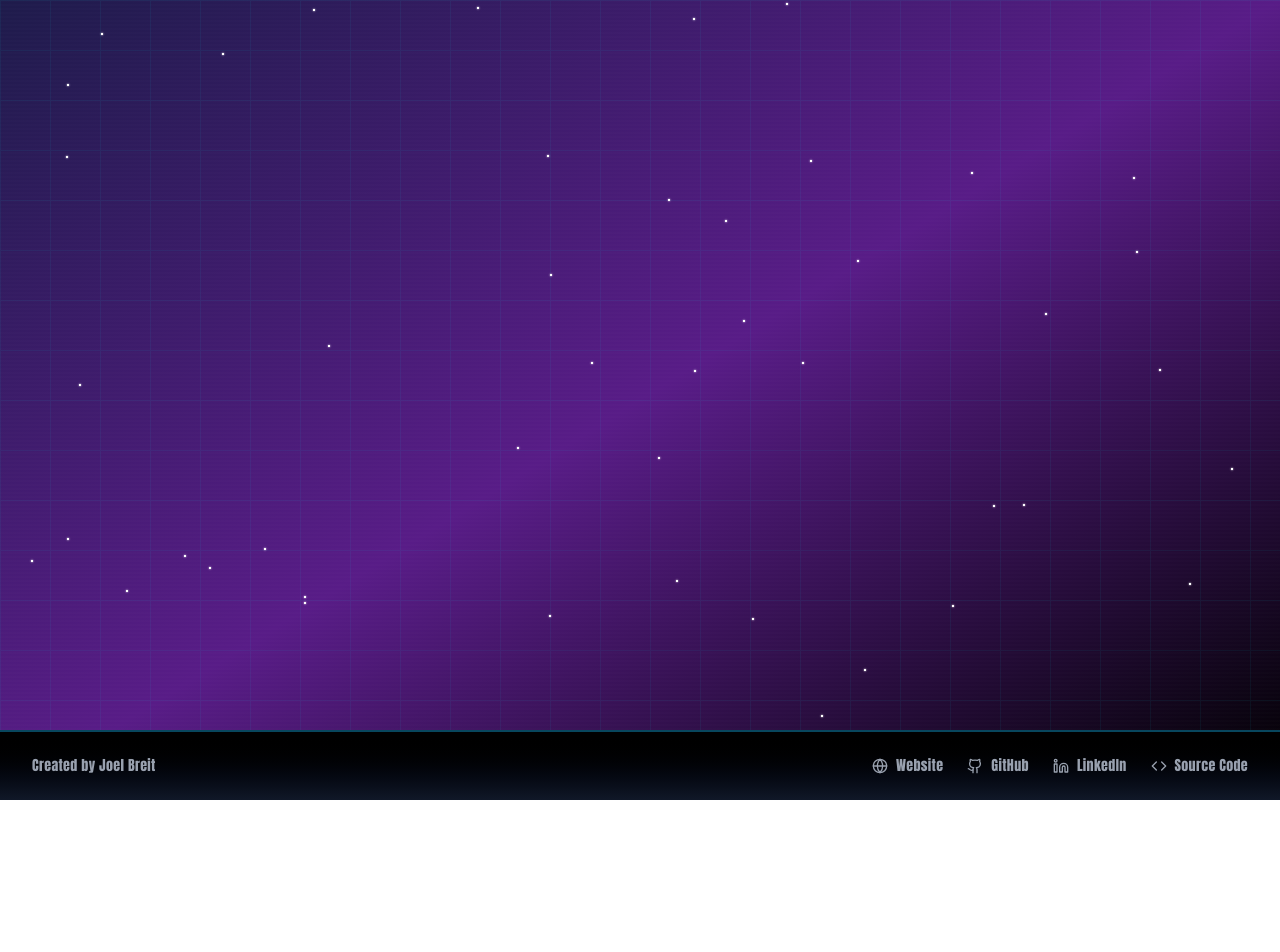
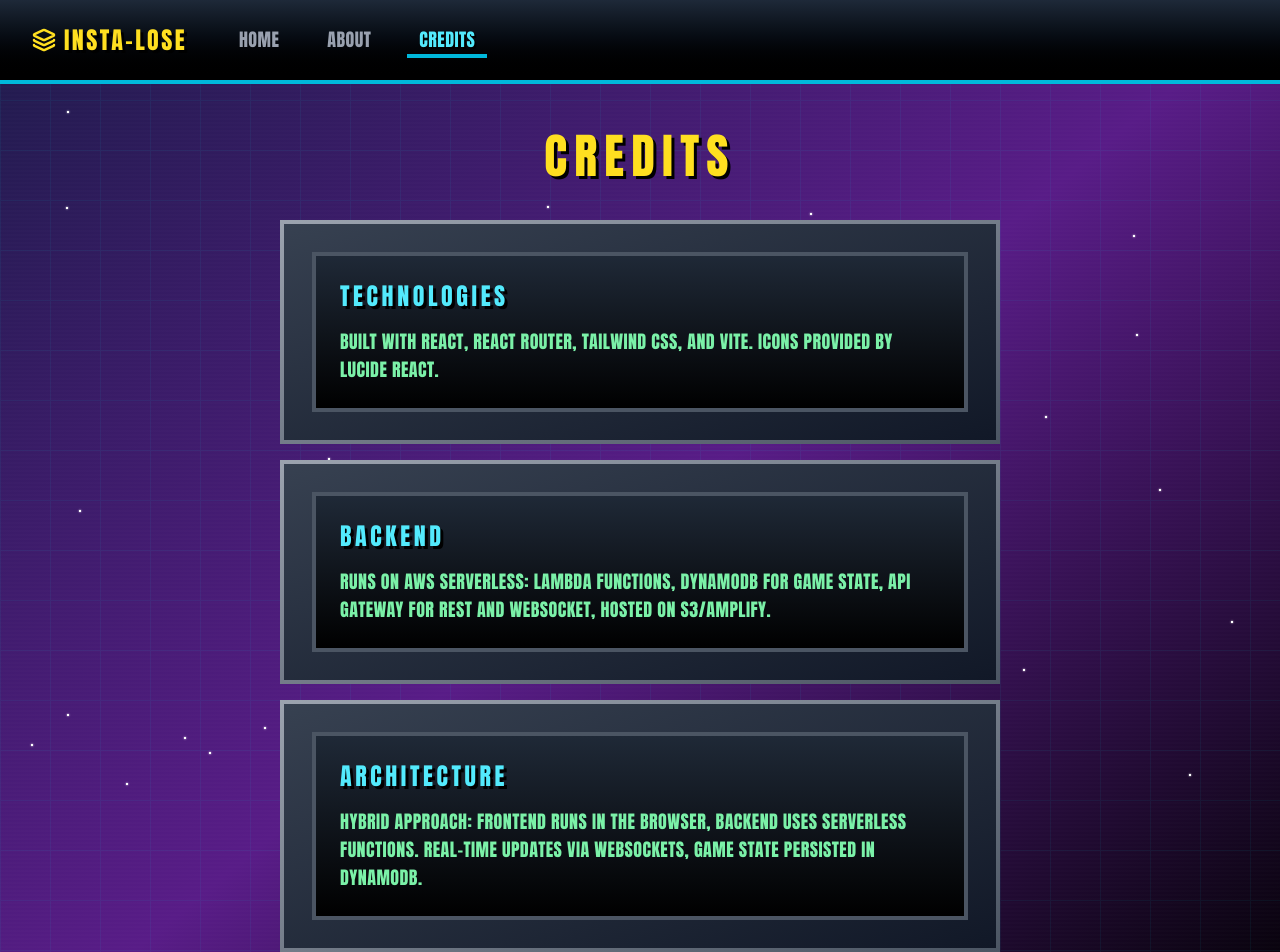
Before and after one commit to joelbreit/insta-lose, a React (Vite) app: page /credits in a window 1280 px wide. Shown: the top 952 px of the page. Before the commit the page ends 800 px from the top, so only its background shows below. Built offline with nearby package versions, Linux system fonts and the light colour scheme; no server answers.

Commit message:
Added Credits page

```diff
--- a/src/App.jsx
+++ b/src/App.jsx
@@ -2,6 +2,7 @@ import { BrowserRouter as Router, Routes, Route } from "react-router-dom";
 import N64Layout from "./components/N64Layout";
 import Home from "./pages/Home";
 import About from "./pages/About";
+import Credits from "./pages/Credits";
 import CreateGame from "./pages/CreateGame";
 import JoinGame from "./pages/JoinGame";
 import WaitingRoom from "./pages/WaitingRoom";
@@ -15,6 +16,7 @@ function App() {
 				<Routes>
 					<Route path="/" element={<Home />} />
 					<Route path="/about" element={<About />} />
+					<Route path="/credits" element={<Credits />} />
 					<Route path="/create" element={<CreateGame />} />
 					<Route path="/join" element={<JoinGame />} />
 					<Route path="/waiting/:gameId" element={<WaitingRoom />} />
--- a/src/components/Header.jsx
+++ b/src/components/Header.jsx
@@ -41,6 +41,17 @@ function Header() {
 								style={{ textShadow: isActive("/about") ? '2px 2px 0px #000' : 'none' }}
 							>
 								ABOUT
+							</Link>
+							<Link
+								to="/credits"
+								className={`inline-flex items-center border-b-4 px-3 pt-1 text-lg font-bold tracking-wide ${
+									isActive("/credits")
+										? "border-cyan-500 text-cyan-300"
+										: "border-transparent text-gray-400 hover:border-cyan-700 hover:text-cyan-400"
+								}`}
+								style={{ textShadow: isActive("/credits") ? '2px 2px 0px #000' : 'none' }}
+							>
+								CREDITS
 							</Link>
 						</div>
 					</div>
@@ -96,6 +107,16 @@ function Header() {
 						>
 							ABOUT
 						</Link>
+						<Link
+							to="/credits"
+							className={`block border-l-4 py-3 pl-4 pr-4 text-base font-bold tracking-wide ${
+								isActive("/credits")
+									? "border-cyan-500 bg-gray-800 text-cyan-300"
+									: "border-transparent text-gray-400 hover:border-cyan-700 hover:bg-gray-800 hover:text-cyan-400"
+							}`}
+						>
+							CREDITS
+						</Link>
 					</div>
 				</div>
 			)}
--- /dev/null
+++ b/src/pages/Credits.jsx
@@ -0,0 +1,56 @@
+import Header from "../components/Header";
+
+function Credits() {
+	return (
+		<div className="min-h-screen">
+			<Header />
+
+			<main className="mx-auto max-w-3xl px-4 py-12 sm:px-6 lg:px-8">
+				<h1 className="text-5xl font-bold mb-12 text-center text-yellow-300">CREDITS</h1>
+
+				<div className="space-y-8">
+					<section className="beveled-box p-6">
+						<div className="bevel-outer" />
+						<div className="bevel-inner" />
+						<div className="bevel-content p-6">
+							<h2 className="text-2xl font-bold text-cyan-300 mb-4">
+								TECHNOLOGIES
+							</h2>
+							<p className="text-lg text-green-300 tracking-wide">
+								BUILT WITH REACT, REACT ROUTER, TAILWIND CSS, AND VITE. ICONS PROVIDED BY LUCIDE REACT.
+							</p>
+						</div>
+					</section>
+
+					<section className="beveled-box p-6">
+						<div className="bevel-outer" />
+						<div className="bevel-inner" />
+						<div className="bevel-content p-6">
+							<h2 className="text-2xl font-bold text-cyan-300 mb-4">
+								BACKEND
+							</h2>
+							<p className="text-lg text-green-300 tracking-wide">
+								RUNS ON AWS SERVERLESS: LAMBDA FUNCTIONS, DYNAMODB FOR GAME STATE, API GATEWAY FOR REST AND WEBSOCKET, HOSTED ON S3/AMPLIFY.
+							</p>
+						</div>
+					</section>
+
+					<section className="beveled-box p-6">
+						<div className="bevel-outer" />
+						<div className="bevel-inner" />
+						<div className="bevel-content p-6">
+							<h2 className="text-2xl font-bold text-cyan-300 mb-4">
+								ARCHITECTURE
+							</h2>
+							<p className="text-lg text-green-300 tracking-wide">
+								HYBRID APPROACH: FRONTEND RUNS IN THE BROWSER, BACKEND USES SERVERLESS FUNCTIONS. REAL-TIME UPDATES VIA WEBSOCKETS, GAME STATE PERSISTED IN DYNAMODB.
+							</p>
+						</div>
+					</section>
+				</div>
+			</main>
+		</div>
+	);
+}
+
+export default Credits;
```
Also changed, not shown: 1 other file (tests, documents, lock files or other folders).
